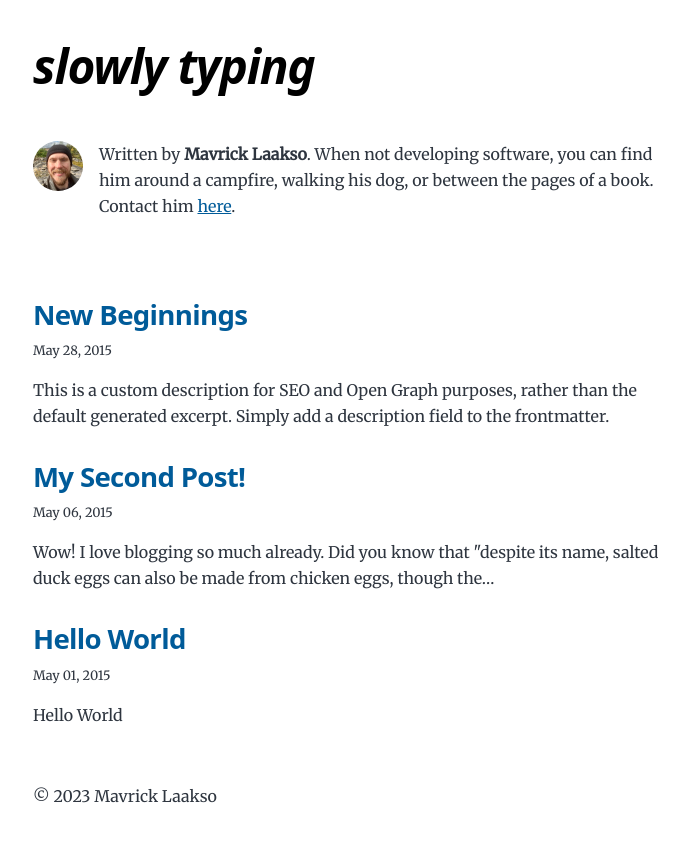
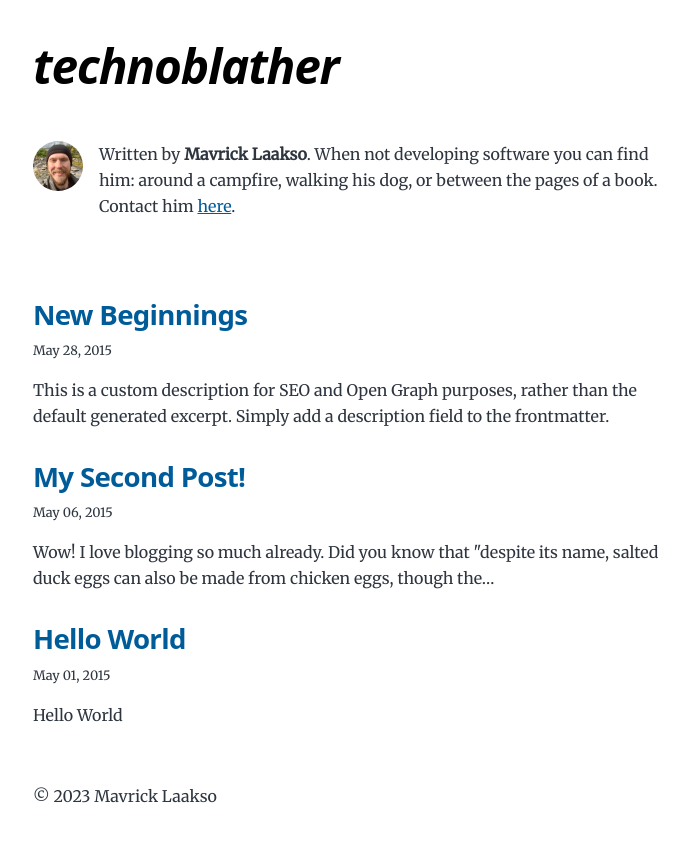
Before and after one commit to laaksomavrick/devblog, a Gatsby site: page / in a window 1280 px wide. Shown: the whole page, without its empty margins (291-980 px from the left). Built offline with nearby package versions, Linux system fonts and the light colour scheme; Gatsby itself is replaced by a stand-in of ours.

Commit message:
Updated email and modified bio section content

```diff
--- a/gatsby-config.js
+++ b/gatsby-config.js
@@ -9,13 +9,13 @@
  */
 module.exports = {
   siteMetadata: {
-    title: `slowly typing`,
+    title: `technoblather`,
     author: {
       name: `Mavrick Laakso`,
-      summary: `When not developing software, you can find him around a campfire, walking his dog, or between the pages of a book.`,
+      summary: `When not developing software you can find him: around a campfire, walking his dog, or between the pages of a book.`,
     },
-    description: `Technical ramblings and miscellanea.`,
-    siteUrl: `https://slowlytyping.ca`,
+    description: `Technical blathering and whatever else comes to mind.`,
+    siteUrl: `https://technoblather.ca`,
     social: {
       email: 'laakso.mavrick@gmail.com',
     },
--- a/gatsby-node.js
+++ b/gatsby-node.js
@@ -104,7 +104,7 @@ exports.createSchemaCustomization = ({ actions }) => {
     }
 
     type Social {
-      twitter: String
+      email: String
     }
 
     type MarkdownRemark implements Node {
--- a/src/components/bio.js
+++ b/src/components/bio.js
@@ -19,7 +19,7 @@ const Bio = () => {
             summary
           }
           social {
-            twitter
+            email
           }
         }
       }
--- a/src/components/seo.js
+++ b/src/components/seo.js
@@ -17,7 +17,7 @@ const Seo = ({ description, title, children }) => {
             title
             description
             social {
-              twitter
+              email
             }
           }
         }
```
